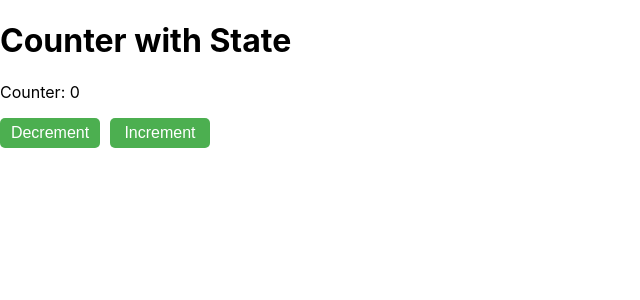
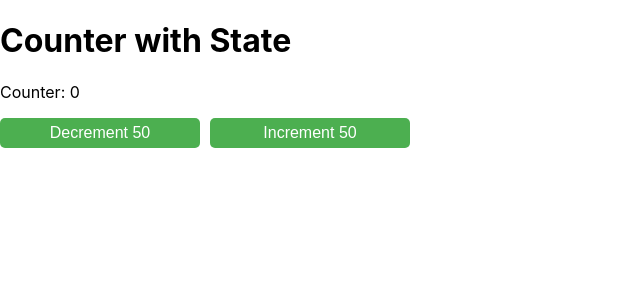
Before and after one commit to suvarna-own/r-assignment1, a React (Create React App) app: page / in a window 1280 px wide. Shown: the top 300 px of the page, without its empty margins (0-640 px from the left). Built offline with nearby package versions, Linux system fonts and the light colour scheme.

Commit message:
counter-with-gap-props

```diff
--- a/src/App.js
+++ b/src/App.js
@@ -21,7 +21,7 @@ function App() {
        <Gallery></Gallery> */}
        {/* Feb 13 */}
        {/* Counter without state management */}
-       <Counter></Counter>
+       <Counter gap={50}></Counter>
 
       </header>
     </div>
--- a/src/Counter.js
+++ b/src/Counter.js
@@ -1,13 +1,13 @@
-import React, { Children } from 'react';
+import React from 'react';
 
-export default function Counter() {
+export default function Counter({gap}) {
     const [count, setCount] = React.useState(0);
     return (
         <div>
             <h1>Counter with State</h1>
             <p>Counter: {count}</p>
-            <Button onClick={() => setCount(count - 1)}>Decrement</Button>
-            <Button onClick={() => setCount(count + 1)}>Increment</Button>
+            <Button onClick={() => setCount(count - gap)}>Decrement {gap}</Button>
+            <Button onClick={() => setCount(count + gap)}>Increment {gap}</Button>
         </div>
     )
 }
@@ -19,7 +19,7 @@ export function Button({ onClick, children }) {
 }
 
 const buttonStyles = {
-    width: "100px",
+    width: "200px",
     height: "30px",
     fontSize: "16px",
     backgroundColor: "#4CAF50",
```
